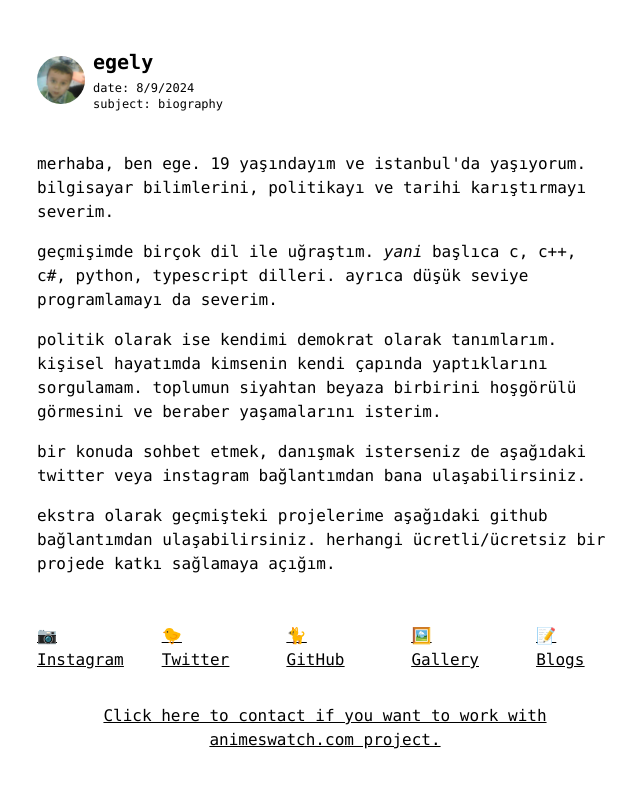
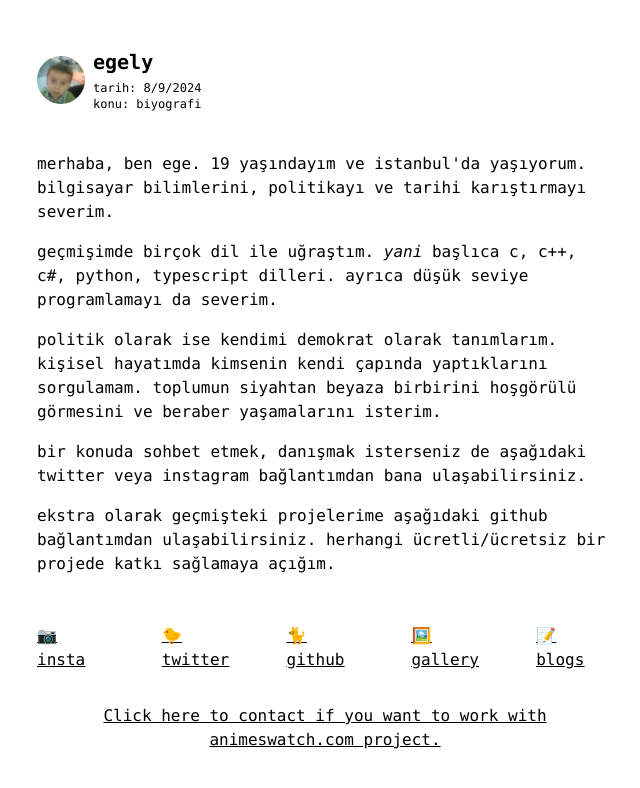
Before and after one commit to egely1337/egely1337-com, a Next.js app: page / in a window 1280 px wide. Shown: the top 788 px of the page, without its empty margins (315-955 px from the left). Built offline with nearby package versions, Linux system fonts and the light colour scheme; a web font is replaced by a local one.

Commit message:
change: pages made turkish

```diff
--- a/src/pages/blog/[id].tsx
+++ b/src/pages/blog/[id].tsx
@@ -47,8 +47,8 @@ export default function Page(props: {
                     <div className="lg:w-1/2 flex flex-col p-4">
                         <div className="header flex flex-col mb-4">
                             <span className="font-mono text-2xl font-bold">{props.post.title}</span>
-                            <span className="font-mono text-xs mt-1">{'date' + ': ' + props.post.date}</span>
-                            <span className="font-mono text-xs">{`author: ${props.post.author}`}</span>
+                            <span className="font-mono text-xs mt-1">{'tarih' + ': ' + props.post.date}</span>
+                            <span className="font-mono text-xs">{`yazar: ${props.post.author}`}</span>
 
                             <Markdown className={`markdown font-mono`}>{props.post.content}</Markdown>
                         </div>
--- a/src/pages/blogs.tsx
+++ b/src/pages/blogs.tsx
@@ -18,14 +18,14 @@ export default function Page(props: {
         <>
         <div className="lg:p-8 p-2 w-full flex flex-col justify-center items-center">
             <Head>
-                <title>egely.me | Blogs</title>
+                <title>egely.me | bloglar</title>
             </Head>
 
             <div className="lg:w-1/2 w-full flex flex-col p-4">
                 <div className="header flex flex-col lg:mb-4">
-                    <span className="font-mono text-2xl font-bold">blogs</span>
-                    <span className="font-mono text-xs mt-1">{'my personal blogs' + ': ' + `${new Date().getUTCMonth()}/${new Date().getUTCDate()}/${new Date().getFullYear()}`}</span>
-                    <span className="font-mono text-xs">{'subject: blogs'}</span>
+                    <span className="font-mono text-2xl font-bold">bloglar</span>
+                    <span className="font-mono text-xs mt-1">{'tarih' + ': ' + `${new Date().getUTCMonth()}/${new Date().getUTCDate()}/${new Date().getFullYear()}`}</span>
+                    <span className="font-mono text-xs">{'konu: bloglar'}</span>
                 </div>
             </div>
 
--- a/src/pages/gallery.tsx
+++ b/src/pages/gallery.tsx
@@ -17,14 +17,14 @@ export default function Page() {
     return(
         <div className="lg:p-8 p-2 w-full flex flex-col justify-center items-center">
             <Head>
-                <title>egely.me | Gallery</title>
+                <title>egely.me | galeri</title>
             </Head>
 
             <div className="lg:w-1/2 flex flex-col p-4">
                 <div className="header flex flex-col mb-4">
-                    <span className="font-mono text-2xl font-bold">gallery</span>
-                    <span className="font-mono text-xs mt-1">{'date' + ': ' + `${new Date().getUTCMonth()}/${new Date().getUTCDate()}/${new Date().getFullYear()}`}</span>
-                    <span className="font-mono text-xs">{'subject: gallery'}</span>
+                    <span className="font-mono text-2xl font-bold">galeri</span>
+                    <span className="font-mono text-xs mt-1">{'tarih' + ': ' + `${new Date().getUTCMonth()}/${new Date().getUTCDate()}/${new Date().getFullYear()}`}</span>
+                    <span className="font-mono text-xs">{'konu: galeri'}</span>
                 </div>
                 <div className="grid grid-cols-1 gap-2">
                     {images.map((val, i) => <img src={val} className="w-full h-full object-cover" key={i}/>)}
--- a/src/pages/index.tsx
+++ b/src/pages/index.tsx
@@ -21,7 +21,7 @@ export default function Page(props: {
         <>
         <div className="lg:p-8 p-2 w-full flex flex-col justify-center items-center">
             <Head>
-                <title>egely.me | Home</title>
+                <title>egely.me | ev</title>
             </Head>
 
             <div className={"lg:w-1/2 flex flex-col p-4 "}>
@@ -38,8 +38,8 @@ export default function Page(props: {
                         />
                         <div className="flex flex-col">
                             <span className="font-mono text-xl font-bold">egely</span>
-                            <span className="font-mono text-xs mt-1">{'date' + ': ' + `${new Date().getUTCMonth()}/${new Date().getUTCDate()}/${new Date().getFullYear()}`}</span>
-                            <span className="font-mono text-xs">{'subject: biography'}</span>
+                            <span className="font-mono text-xs mt-1">{'tarih' + ': ' + `${new Date().getUTCMonth()}/${new Date().getUTCDate()}/${new Date().getFullYear()}`}</span>
+                            <span className="font-mono text-xs">{'konu: biyografi'}</span>
                         </div>
                     </div>
                 </div>
@@ -52,11 +52,11 @@ export default function Page(props: {
 
                 <div className="w-full flex justify-center lg:items-center mt-8">
                     <div className="w-full grid lg:grid-cols-5 sm:grid-cols-4 grid-cols-3 underline font-mono gap-12 sm:text-base text-xs">
-                        <Link href={`https://x.com/egely48`}>📷 Instagram</Link>
-                        <Link href={`https://x.com/egely48`}>🐤 Twitter</Link>
-                        <Link href={`https://github.com/egely1337`}>🐈 GitHub</Link>
-                        <Link href={`/gallery`}>🖼️ Gallery</Link>
-                        <Link href={`/blogs`}>📝 Blogs</Link>
+                        <Link href={`https://x.com/egely48`}>📷 insta</Link>
+                        <Link href={`https://x.com/egely48`}>🐤 twitter</Link>
+                        <Link href={`https://github.com/egely1337`}>🐈 github</Link>
+                        <Link href={`/gallery`}>🖼️ gallery</Link>
+                        <Link href={`/blogs`}>📝 blogs</Link>
                     </div>
                 </div>
 
```
